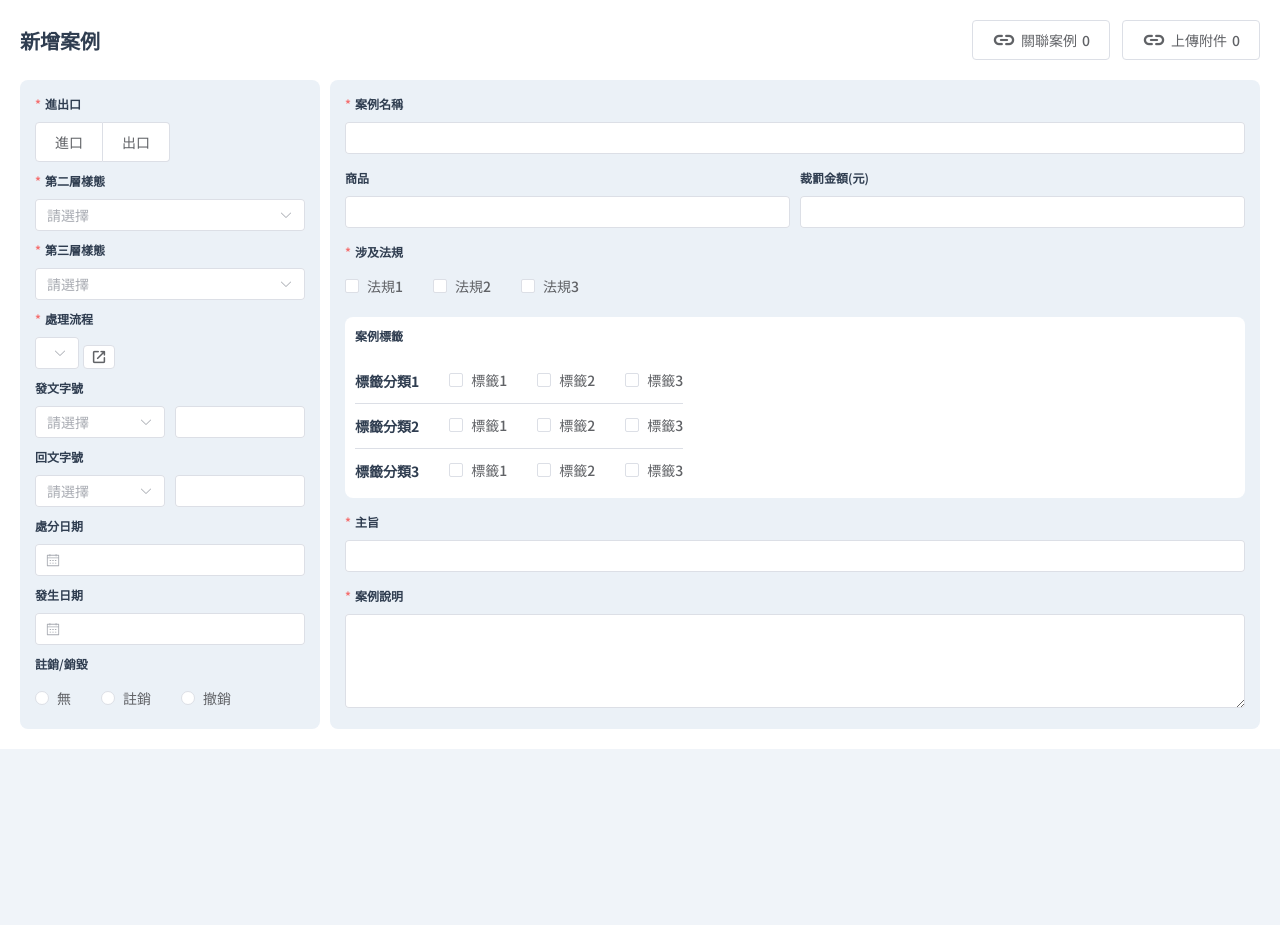
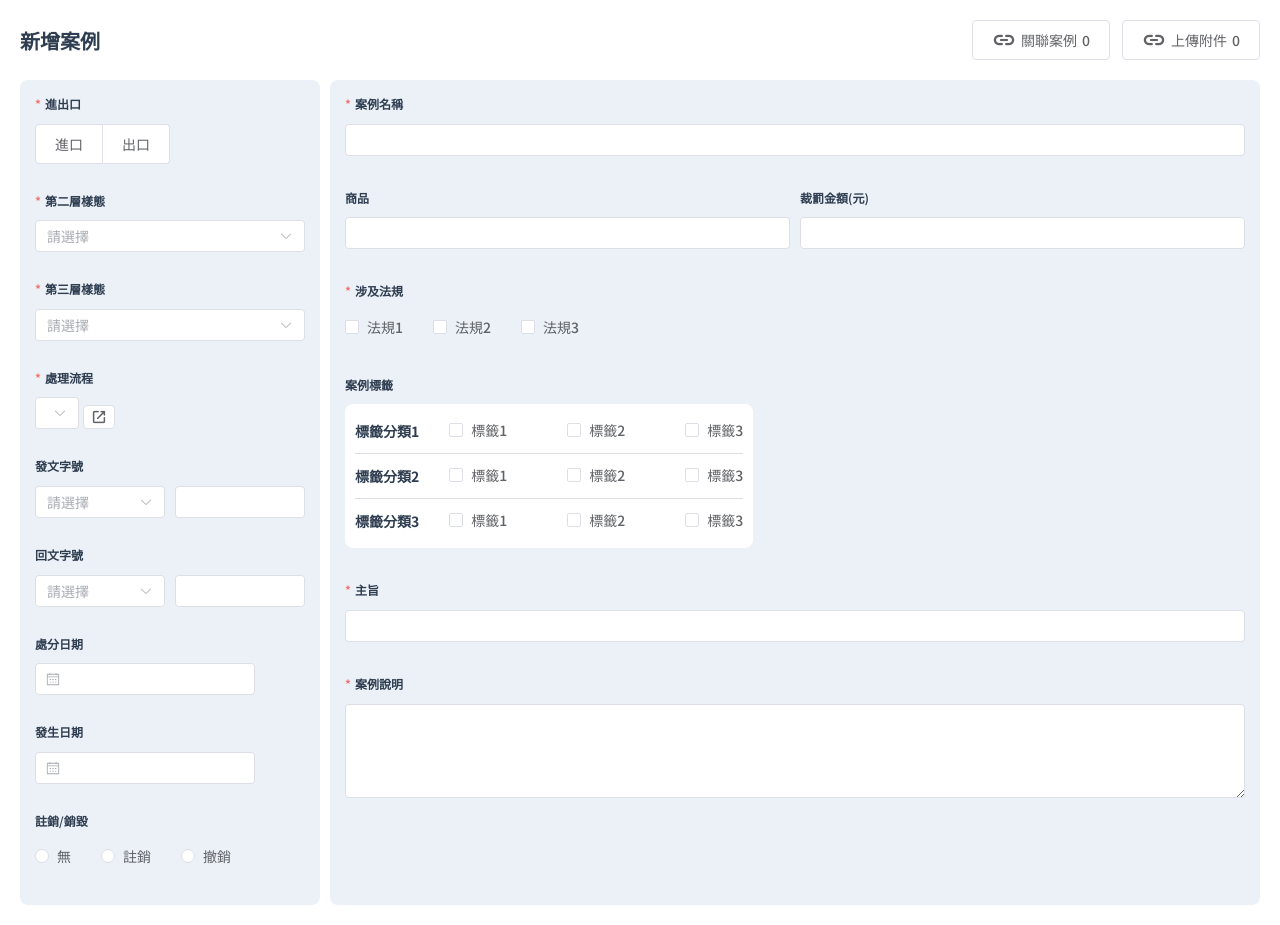
Before and after one commit to hans06127/leo_home_work, a Nuxt app: page /cases/add in a window 1280 px wide. Before the commit the page ends 800 px from the top, so only its background shows below. Built offline with nearby package versions, Linux system fonts and the light colour scheme.

Commit message:
架構修正

```diff
--- a/src/assets/styles/components/_common.scss
+++ b/src/assets/styles/components/_common.scss
@@ -119,6 +119,42 @@
   flex: 0 0 calc((100% - (var(--system-row-gap) * 2)) / 3);
 }
 
+.system-form__row {
+  display: flex;
+  flex-direction: column;
+  gap: 10px;
+  min-width: 0;
+}
+
+.system-form__title {
+  display: flex;
+  align-items: center;
+  color: var(--tx-main);
+  font-size: 12px;
+  font-weight: 600;
+
+  p {
+    margin: 0;
+  }
+}
+
+.system-form__title--required {
+  p::before {
+    content: '*';
+    margin-right: 4px;
+    color: var(--el-color-danger);
+  }
+}
+
+.system-form__field,
+.system-form__item {
+  min-width: 0;
+}
+
+.system-form__date-picker {
+  width: 100%;
+}
+
 @media (max-width: 768px) {
   .system-row--half,
   .system-row--third {
--- a/src/pages/cases/add/index.vue
+++ b/src/pages/cases/add/index.vue
@@ -56,7 +56,7 @@ const formData = reactive({
 
 <template>
   <section class="system-page-slot cases-add">
-    <el-form :model="formData.form" label-position="top" class="cases-add__form">
+    <el-form :model="formData.form" class="cases-add__form">
       <div class="cases-add__header">
         <h1 class="cases-add__title">新增案例</h1>
         <div class="cases-add__actions">
@@ -78,27 +78,84 @@ const formData = reactive({
       </div>
       <div class="cases-add__body">
         <div class="cases-add__sidebar">
-          <el-form-item label="進出口" prop="tradeType" required>
-            <el-radio-group size="large" fill="var(--primary)" v-model="formData.form.tradeType">
+          <div class="system-form__row">
+            <div class="system-form__title system-form__title--required">
+              <p>進出口</p>
+            </div>
+            <div class="system-form__field">
+              <div class="system-form__item">
+                <el-form-item prop="tradeType" required>
+                  <el-radio-group
+                    size="large"
+                    fill="var(--primary)"
+                    aria-label="進出口"
+                    v-model="formData.form.tradeType"
+                  >
                     <el-radio-button value="進口">進口</el-radio-button>
                     <el-radio-button value="出口">出口</el-radio-button>
                   </el-radio-group>
                 </el-form-item>
-          <el-form-item label="第二層樣態" prop="secondLevelCategory" required>
-            <el-select v-model="formData.form.secondLevelCategory"></el-select>
+              </div>
+            </div>
+          </div>
+          <div class="system-form__row">
+            <div class="system-form__title system-form__title--required">
+              <p>第二層樣態</p>
+            </div>
+            <div class="system-form__field">
+              <div class="system-form__item">
+                <el-form-item prop="secondLevelCategory" required>
+                  <el-select
+                    aria-label="第二層樣態"
+                    v-model="formData.form.secondLevelCategory"
+                  ></el-select>
                 </el-form-item>
-          <el-form-item label="第三層樣態" prop="thirdLevelCategory" required>
-            <el-select v-model="formData.form.thirdLevelCategory"></el-select>
+              </div>
+            </div>
+          </div>
+          <div class="system-form__row">
+            <div class="system-form__title system-form__title--required">
+              <p>第三層樣態</p>
+            </div>
+            <div class="system-form__field">
+              <div class="system-form__item">
+                <el-form-item prop="thirdLevelCategory" required>
+                  <el-select
+                    aria-label="第三層樣態"
+                    v-model="formData.form.thirdLevelCategory"
+                  ></el-select>
                 </el-form-item>
-          <el-form-item label="處理流程" prop="processingFlow" required>
+              </div>
+            </div>
+          </div>
+          <div class="system-form__row">
+            <div class="system-form__title system-form__title--required">
+              <p>處理流程</p>
+            </div>
+            <div class="system-form__field">
+              <div class="system-form__item">
+                <el-form-item prop="processingFlow" required>
                   <div class="cases-add__process">
-              <el-select v-model="formData.form.processingFlow"></el-select>
+                    <el-select
+                      class="cases-add__process-select"
+                      aria-label="處理流程"
+                      v-model="formData.form.processingFlow"
+                    ></el-select>
                     <el-button aria-label="開啟處理流程">
                       <span class="material-symbols-rounded">open_in_new</span>
                     </el-button>
                   </div>
                 </el-form-item>
-          <el-form-item label="發文字號">
+              </div>
+            </div>
+          </div>
+          <div class="system-form__row">
+            <div class="system-form__title">
+              <p>發文字號</p>
+            </div>
+            <div class="system-form__field">
+              <div class="system-form__item">
+                <el-form-item>
                   <div class="system-row-group">
                     <el-select
                       class="system-row--half"
@@ -112,7 +169,16 @@ const formData = reactive({
                     ></el-input>
                   </div>
                 </el-form-item>
-          <el-form-item label="回文字號">
+              </div>
+            </div>
+          </div>
+          <div class="system-form__row">
+            <div class="system-form__title">
+              <p>回文字號</p>
+            </div>
+            <div class="system-form__field">
+              <div class="system-form__item">
+                <el-form-item>
                   <div class="system-row-group">
                     <el-select
                       class="system-row--half"
@@ -126,43 +192,128 @@ const formData = reactive({
                     ></el-input>
                   </div>
                 </el-form-item>
-          <el-form-item label="處分日期" prop="penaltyDate">
-            <el-date-picker class="cases-add__date-picker" v-model="formData.form.penaltyDate">
-            </el-date-picker>
+              </div>
+            </div>
+          </div>
+          <div class="system-form__row">
+            <div class="system-form__title">
+              <p>處分日期</p>
+            </div>
+            <div class="system-form__field">
+              <div class="system-form__item">
+                <el-form-item prop="penaltyDate">
+                  <el-date-picker
+                    class="system-form__date-picker"
+                    aria-label="處分日期"
+                    v-model="formData.form.penaltyDate"
+                  ></el-date-picker>
                 </el-form-item>
-          <el-form-item label="發生日期" prop="occurrenceDate">
-            <el-date-picker class="cases-add__date-picker" v-model="formData.form.occurrenceDate">
-            </el-date-picker>
+              </div>
+            </div>
+          </div>
+          <div class="system-form__row">
+            <div class="system-form__title">
+              <p>發生日期</p>
+            </div>
+            <div class="system-form__field">
+              <div class="system-form__item">
+                <el-form-item prop="occurrenceDate">
+                  <el-date-picker
+                    class="system-form__date-picker"
+                    aria-label="發生日期"
+                    v-model="formData.form.occurrenceDate"
+                  ></el-date-picker>
                 </el-form-item>
-          <el-form-item label="註銷/銷毀" prop="caseStatus">
-            <el-radio-group v-model="formData.form.caseStatus">
+              </div>
+            </div>
+          </div>
+          <div class="system-form__row">
+            <div class="system-form__title">
+              <p>註銷/銷毀</p>
+            </div>
+            <div class="system-form__field">
+              <div class="system-form__item">
+                <el-form-item prop="caseStatus">
+                  <el-radio-group aria-label="註銷或銷毀" v-model="formData.form.caseStatus">
                     <el-radio label="無">無</el-radio>
                     <el-radio label="註銷">註銷</el-radio>
                     <el-radio label="撤銷">撤銷</el-radio>
                   </el-radio-group>
                 </el-form-item>
               </div>
+            </div>
+          </div>
+        </div>
         <div class="cases-add__main">
-          <el-form-item label="案例名稱" prop="caseName" required>
-            <el-input v-model="formData.form.caseName"></el-input>
-          </el-form-item>
-          <div class="system-row-group">
-            <el-form-item label="商品" prop="productName" class="system-row--half">
-              <el-input v-model="formData.form.productName"></el-input>
-            </el-form-item>
-            <el-form-item label="裁罰金額(元)" prop="penaltyAmount" class="system-row--half">
-              <el-input v-model="formData.form.penaltyAmount"></el-input>
+          <div class="system-form__row">
+            <div class="system-form__title system-form__title--required">
+              <p>案例名稱</p>
+            </div>
+            <div class="system-form__field">
+              <div class="system-form__item">
+                <el-form-item prop="caseName" required>
+                  <el-input aria-label="案例名稱" v-model="formData.form.caseName"></el-input>
                 </el-form-item>
               </div>
-          <el-form-item label="涉及法規" prop="relatedRegulations" required>
-            <el-checkbox-group v-model="formData.form.relatedRegulations">
+            </div>
+          </div>
+          <div class="system-row-group">
+            <div class="system-form__row system-row--half">
+              <div class="system-form__title">
+                <p>商品</p>
+              </div>
+              <div class="system-form__field">
+                <div class="system-form__item">
+                  <el-form-item prop="productName">
+                    <el-input aria-label="商品" v-model="formData.form.productName"></el-input>
+                  </el-form-item>
+                </div>
+              </div>
+            </div>
+            <div class="system-form__row system-row--half">
+              <div class="system-form__title">
+                <p>裁罰金額(元)</p>
+              </div>
+              <div class="system-form__field">
+                <div class="system-form__item">
+                  <el-form-item prop="penaltyAmount">
+                    <el-input
+                      aria-label="裁罰金額"
+                      v-model="formData.form.penaltyAmount"
+                    ></el-input>
+                  </el-form-item>
+                </div>
+              </div>
+            </div>
+          </div>
+          <div class="system-form__row">
+            <div class="system-form__title system-form__title--required">
+              <p>涉及法規</p>
+            </div>
+            <div class="system-form__field">
+              <div class="system-form__item">
+                <el-form-item prop="relatedRegulations" required>
+                  <el-checkbox-group
+                    aria-label="涉及法規"
+                    v-model="formData.form.relatedRegulations"
+                  >
                     <el-checkbox value="法規1">法規1</el-checkbox>
                     <el-checkbox value="法規2">法規2</el-checkbox>
                     <el-checkbox value="法規3">法規3</el-checkbox>
                   </el-checkbox-group>
                 </el-form-item>
+              </div>
+            </div>
+          </div>
 
-          <el-form-item label="案例標籤" class="cases-add__case-tags">
+          <div class="system-form__row">
+            <div class="system-form__title">
+              <p>案例標籤</p>
+            </div>
+            <div class="system-form__field">
+              <div class="system-form__item">
+                <el-form-item>
+                  <div class="cases-add__case-tags">
                     <div class="cases-add__case-tags-list">
                       <div class="cases-add__case-tags-row">
                         <span class="cases-add__case-tags-name">標籤分類1</span>
@@ -176,7 +327,7 @@ const formData = reactive({
                           <el-checkbox value="標籤3">標籤3</el-checkbox>
                         </el-checkbox-group>
                       </div>
-              <el-divider></el-divider>
+                      <el-divider class="cases-add__case-tags-divider"></el-divider>
                       <div class="cases-add__case-tags-row">
                         <span class="cases-add__case-tags-name">標籤分類2</span>
                         <el-checkbox-group
@@ -189,7 +340,7 @@ const formData = reactive({
                           <el-checkbox value="標籤3">標籤3</el-checkbox>
                         </el-checkbox-group>
                       </div>
-              <el-divider></el-divider>
+                      <el-divider class="cases-add__case-tags-divider"></el-divider>
                       <div class="cases-add__case-tags-row">
                         <span class="cases-add__case-tags-name">標籤分類3</span>
                         <el-checkbox-group
@@ -203,13 +354,40 @@ const formData = reactive({
                         </el-checkbox-group>
                       </div>
                     </div>
+                  </div>
                 </el-form-item>
-          <el-form-item label="主旨" prop="subject" required>
-            <el-input v-model="formData.form.subject"></el-input>
+              </div>
+            </div>
+          </div>
+          <div class="system-form__row">
+            <div class="system-form__title system-form__title--required">
+              <p>主旨</p>
+            </div>
+            <div class="system-form__field">
+              <div class="system-form__item">
+                <el-form-item prop="subject" required>
+                  <el-input aria-label="主旨" v-model="formData.form.subject"></el-input>
                 </el-form-item>
-          <el-form-item label="案例說明" prop="caseDescription" required>
-            <el-input v-model="formData.form.caseDescription" type="textarea" :rows="4"></el-input>
+              </div>
+            </div>
+          </div>
+          <div class="system-form__row">
+            <div class="system-form__title system-form__title--required">
+              <p>案例說明</p>
+            </div>
+            <div class="system-form__field">
+              <div class="system-form__item">
+                <el-form-item prop="caseDescription" required>
+                  <el-input
+                    aria-label="案例說明"
+                    v-model="formData.form.caseDescription"
+                    type="textarea"
+                    :rows="4"
+                  ></el-input>
                 </el-form-item>
+              </div>
+            </div>
+          </div>
         </div>
       </div>
     </el-form>
@@ -273,32 +451,10 @@ const formData = reactive({
     background-color: var(--bg-tree);
   }
 
-  :deep(.el-form-item) {
-    margin-bottom: 0;
-  }
-
-  :deep(.el-form-item__label) {
-    margin-bottom: 10px;
-    padding: 0;
-    font-size: 12px;
-    font-weight: 600;
-    line-height: normal;
-    color: var(--tx-main);
-  }
-
-  :deep(.el-form-item__content) {
-    width: 100%;
-  }
-
   &__process {
     display: flex;
     align-items: flex-end;
     gap: 4px;
-
-    :deep(.el-select) {
-      flex: 1;
-      min-width: 0;
-    }
 
     button {
       flex: 0 0 auto;
@@ -311,8 +467,9 @@ const formData = reactive({
     }
   }
 
-  :deep(.cases-add__date-picker) {
-    width: 100%;
+  &__process-select {
+    flex: 1;
+    min-width: 0;
   }
 
   &__case-tags {
@@ -328,10 +485,10 @@ const formData = reactive({
     display: flex;
     flex-direction: column;
     gap: 0;
+  }
 
-    :deep(.el-divider) {
+  &__case-tags-divider {
     margin: 5px 0;
-    }
   }
 
   &__case-tags-row {
@@ -349,10 +506,6 @@ const formData = reactive({
   &__case-tags-options {
     display: flex;
     gap: 30px;
-
-    :deep(.el-checkbox) {
-      margin-right: 0;
-    }
   }
 
   @media (max-width: 900px) {
```
Also changed, not shown: src/components/app/AppPageHeaderSearch.vue (+7 -2 lines). Lines whose indentation alone changed are shown as unchanged.
